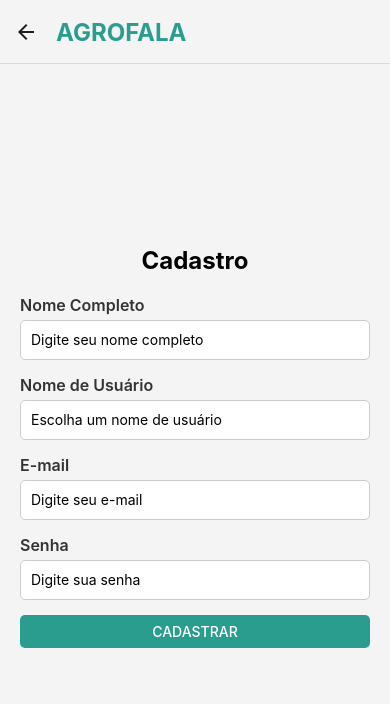
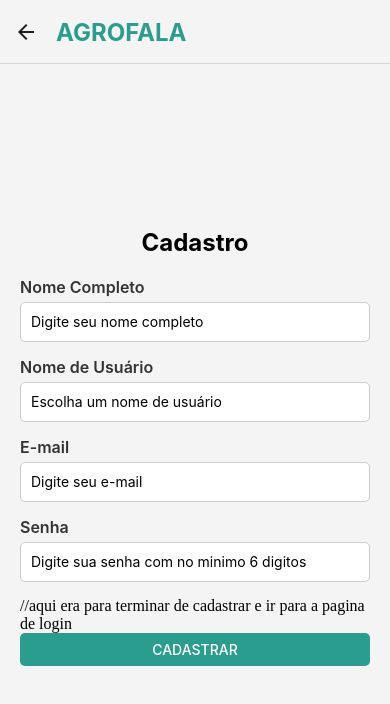
Before and after one commit to analauraVBM64/TCC_2, a React Native app: screen /Cadastro in a window 390 px wide. Shown: the top 704 px of the page. Built offline with nearby package versions, Linux system fonts and the light colour scheme.

Commit message:
adicionei comentarios

```diff
--- a/screens/CadastroScreen.js
+++ b/screens/CadastroScreen.js
@@ -59,7 +59,7 @@ const CadastroScreen = ({ navigation }) => {
       const { data: authData, error: authError } = await supabase.auth.signUp({
         email,
         password,
-      });
+      }); //pq aqui só tem email e a senha se era para ter usuario
 
       if (authError) {
         Alert.alert('Erro no cadastro', authError.message);
@@ -119,11 +119,12 @@ const CadastroScreen = ({ navigation }) => {
       <Text style={styles.label}>Senha</Text>
       <TextInput
         style={styles.input}
-        placeholder="Digite sua senha"
+        placeholder="Digite sua senha com no minimo 6 digitos"
         value={password}
         onChangeText={setPassword}
         secureTextEntry
       />
+      //aqui era para terminar de cadastrar e ir para a pagina de  login
       <View style={styles.buttonContainer}>
         <Button title="Cadastrar" onPress={handleRegister} color="#2a9d8f" />
       </View>
--- a/screens/Loginscreen.js
+++ b/screens/Loginscreen.js
@@ -20,7 +20,7 @@ const LoginScreen = ({ navigation }) => {
         authResponse = await supabase.auth.signInWithPassword({
           email: input.trim(),
           password: password.trim(),
-        });
+        }); //email não está vereficando
       } else {
         // Login com nome de usuário
         const { data: user, error: userError } = await supabase
@@ -32,7 +32,7 @@ const LoginScreen = ({ navigation }) => {
         if (userError || !user) {
           Alert.alert('Erro', 'Nome de usuário não encontrado.');
           return;
-        }
+        }// esse com usuario não esta funcionando
 
         authResponse = await supabase.auth.signInWithPassword({
           email: user.email,
@@ -51,7 +51,7 @@ const LoginScreen = ({ navigation }) => {
       console.error('Erro no login:', err);
       Alert.alert('Erro inesperado', 'Tente novamente mais tarde.');
     }
-  };
+  };//mensagem de alerta não funciona
 
   return (
     <View style={styles.container}>
@@ -74,7 +74,8 @@ const LoginScreen = ({ navigation }) => {
       />
       <View style={styles.buttonContainer}>
         <Button title="Entrar" onPress={handleLogin} color="#2a9d8f" />
-      </View>
+      </View>//aqui deveria ir para a pagina do feed
+
       <View style={styles.buttonContainer}>
         <Button
           title="Cadastrar-se"
```
